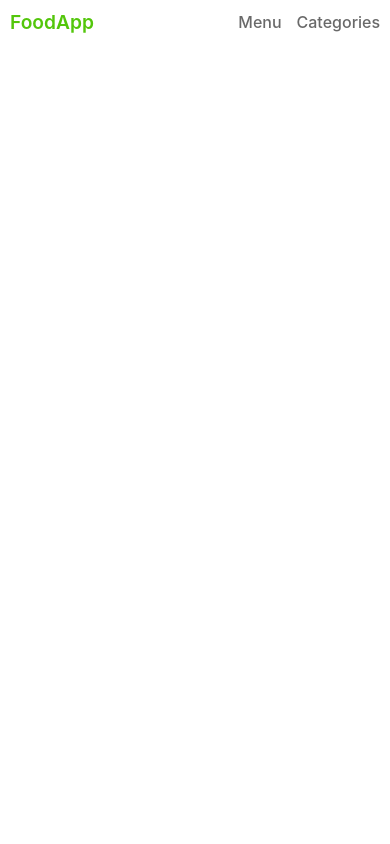
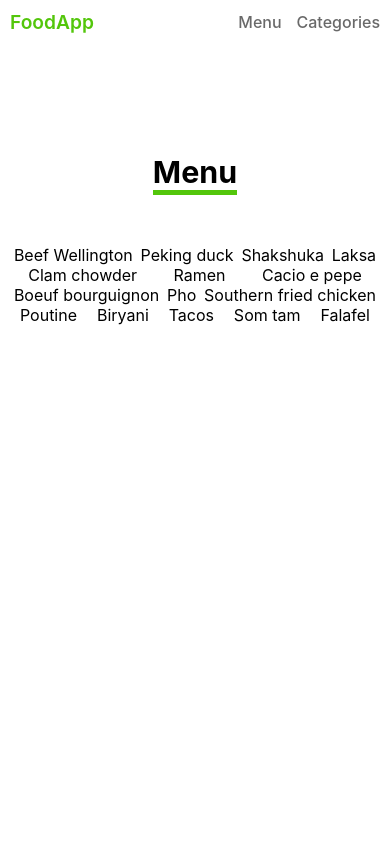
Before and after one commit to mohammadpy8/food-app, a Next.js app: page /menu in a window 390 px wide. Shown: the top 844 px of the page. Built offline with nearby package versions, Linux system fonts and the light colour scheme; data requests are answered from the project's data file.

Commit message:
fetchApiFood

```diff
--- a/components/template/MenuPage.js
+++ b/components/template/MenuPage.js
@@ -1,12 +1,16 @@
 import style from "./MenuPage.module.css";
 
 const MenuPage = ({ data }) => {
-
-    return (
-        <div>
-
-        </div>
-    );
+  return (
+    <div className={style.container}>
+      <h2>Menu</h2>
+      <div className={style.subContainer}>
+        {data.map((food) => (
+          <p key={food.id}>{food.name}</p>
+        ))}
+      </div>
+    </div>
+  );
 };
 
 export default MenuPage;
--- a/components/template/MenuPage.module.css
+++ b/components/template/MenuPage.module.css
@@ -0,0 +1,37 @@
+.container {
+    max-width: 900px;
+    margin: auto;
+    margin-top: 100px;
+  }
+
+  .subContainer {
+    display: flex;
+    flex-wrap: wrap;
+    justify-content: space-between;
+  }
+
+  .container h2 {
+    border-bottom: 5px solid #53c60b;
+    width: fit-content;
+    margin-bottom: 50px;
+    font-size: 1.9rem;
+  }
+
+  @media (max-width: 900px) {
+    .container {
+      padding: 20px;
+    }
+    .subContainer {
+      justify-content: space-around;
+    }
+    .container h2 {
+      margin: auto;
+      margin-bottom: 50px;
+    }
+  }
+
+  @media (max-width: 600px) {
+    .container {
+      padding: 10px;
+    }
+  }
```
